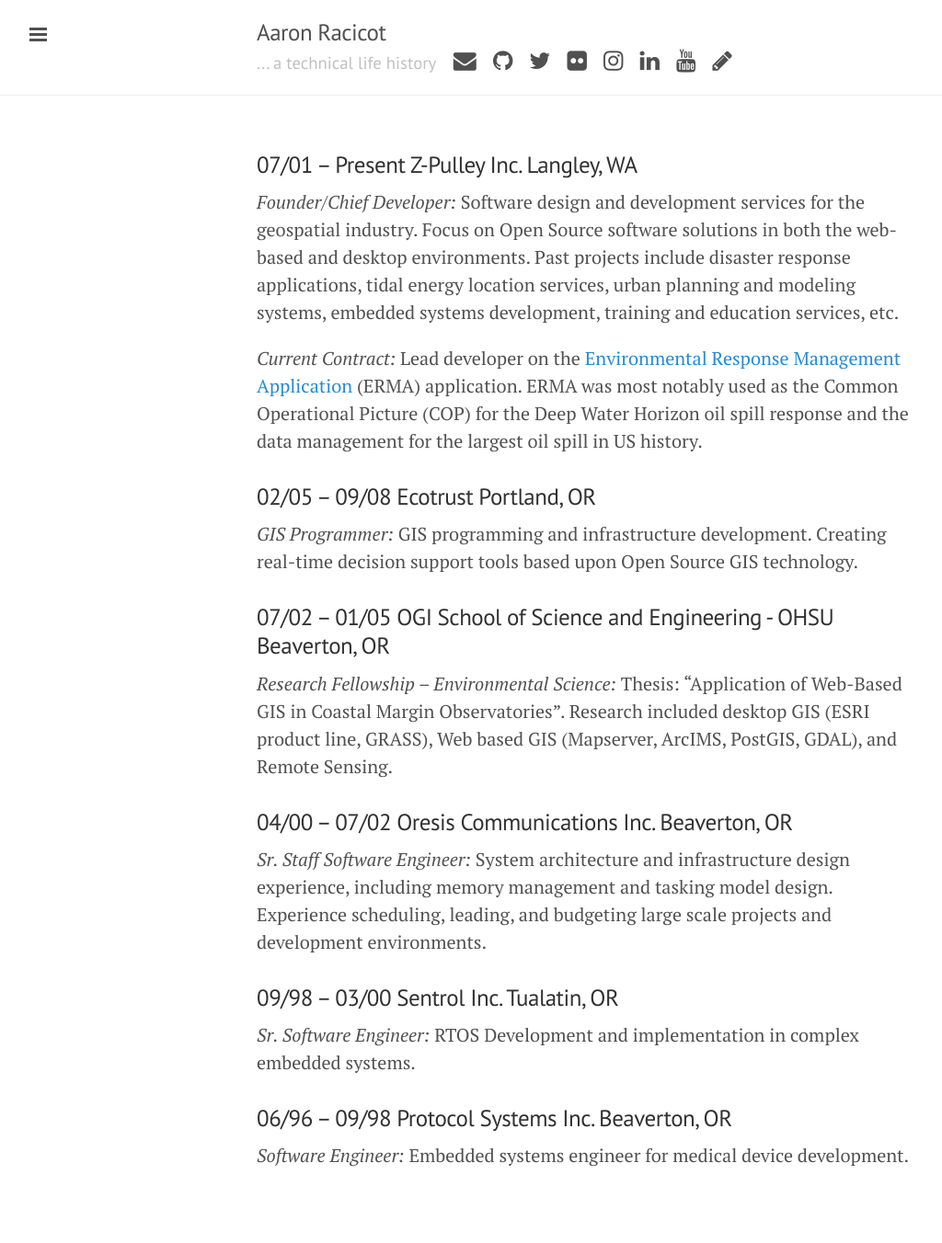
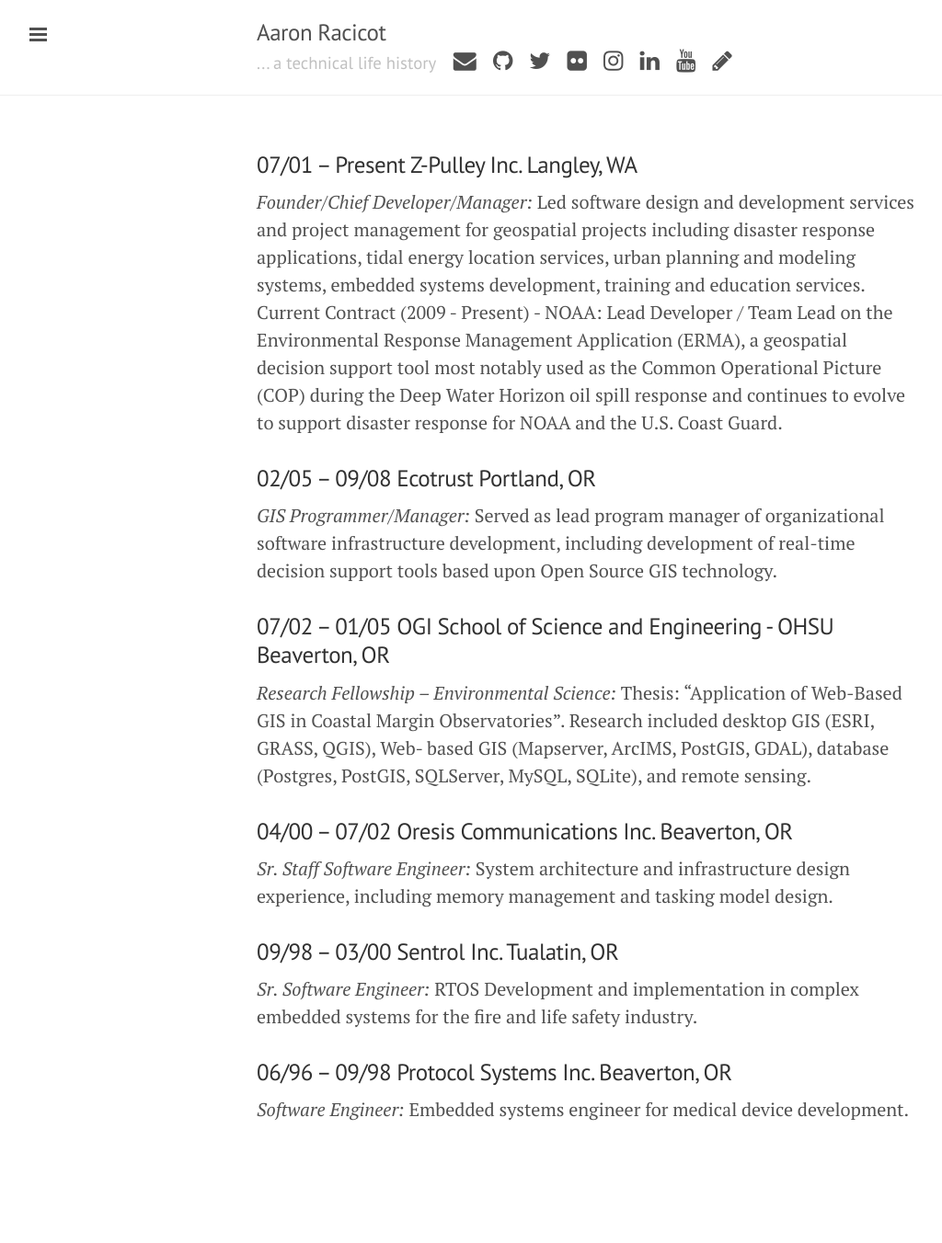
Before and after one commit to aaronr/aaronracicot.com, a Jekyll site: the page built from work.md, in a window 1280 px wide. Shown: the whole page at 92% size, without its empty margins (1-1025 px from the left). Built offline with Jekyll 4.4.1, drawn with Linux system fonts in a browser that asks for light colours; nearby versions of some CDN libraries; after the commit the page ends 1302 px from its top, so only the background shows below that.

Commit message:
Some resume updates

```diff
--- a/work.md
+++ b/work.md
@@ -5,21 +5,33 @@
 ---
 
 ### 07/01 – Present Z-Pulley Inc. Langley, WA
-*Founder/Chief Developer:* Software design and development services for the geospatial industry. Focus on Open Source software solutions in both the web-based and desktop environments. Past projects include disaster response applications, tidal energy location services, urban planning and modeling systems, embedded systems development, training and education services, etc.
-
-*Current Contract:* Lead developer on the [Environmental Response Management Application](http://response.restoration.noaa.gov/maps-and-spatial-data/environmental-response-management-application-erma/erma-gulf-response.html) (ERMA) application.  ERMA was most notably used as the Common Operational Picture (COP) for the Deep Water Horizon oil spill response and the data management for the largest oil spill in US history.
+*Founder/Chief Developer/Manager:* Led software design and development services and project
+management for geospatial projects including disaster response applications, tidal energy
+location services, urban planning and modeling systems, embedded systems development,
+training and education services.
+Current Contract (2009 - Present) - NOAA: Lead Developer / Team Lead on the Environmental
+Response Management Application (ERMA), a geospatial decision support tool most notably used
+as the Common Operational Picture (COP) during the Deep Water Horizon oil spill response and
+continues to evolve to support disaster response for NOAA and the U.S. Coast Guard.
 
 ### 02/05 – 09/08 Ecotrust Portland, OR
-*GIS Programmer:* GIS programming and infrastructure development. Creating real-time decision support tools based upon Open Source GIS technology.
+*GIS Programmer/Manager:* Served as lead program manager of organizational software
+infrastructure development, including development of real-time decision support tools based
+upon Open Source GIS technology.
 
 ### 07/02 – 01/05 OGI School of Science and Engineering - OHSU Beaverton, OR
-*Research Fellowship – Environmental Science:* Thesis: “Application of Web-Based GIS in Coastal Margin Observatories”. Research included desktop GIS (ESRI product line, GRASS), Web based GIS (Mapserver, ArcIMS, PostGIS, GDAL), and Remote Sensing.
+*Research Fellowship – Environmental Science:* Thesis: “Application of Web-Based GIS in Coastal
+Margin Observatories”. Research included desktop GIS (ESRI, GRASS, QGIS), Web- based GIS
+(Mapserver, ArcIMS, PostGIS, GDAL), database (Postgres, PostGIS, SQLServer, MySQL, SQLite),
+and remote sensing.
 
 ### 04/00 – 07/02 Oresis Communications Inc. Beaverton, OR
-*Sr. Staff Software Engineer:* System architecture and infrastructure design experience, including memory management and tasking model design. Experience scheduling, leading, and budgeting large scale projects and development environments.
+*Sr. Staff Software Engineer:* System architecture and infrastructure design experience,
+including memory management and tasking model design.
 
 ### 09/98 – 03/00 Sentrol Inc. Tualatin, OR
-*Sr. Software Engineer:* RTOS Development and implementation in complex embedded systems.
+*Sr. Software Engineer:* RTOS Development and implementation in complex embedded systems for
+the fire and life safety industry.
 
 ### 06/96 – 09/98 Protocol Systems Inc. Beaverton, OR
 *Software Engineer:* Embedded systems engineer for medical device development.
```
Also changed, not shown: cugos.md (+1 -2 lines).
